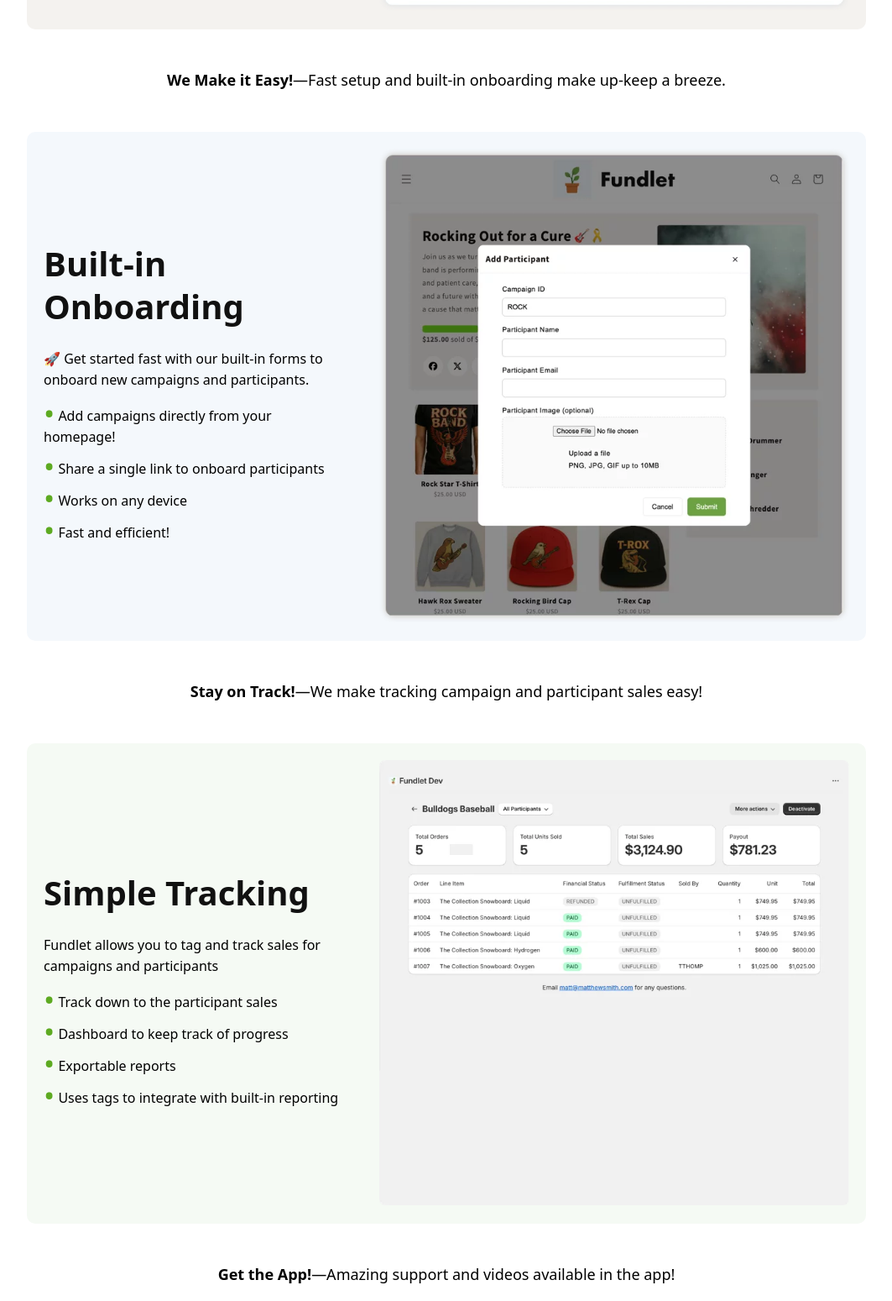
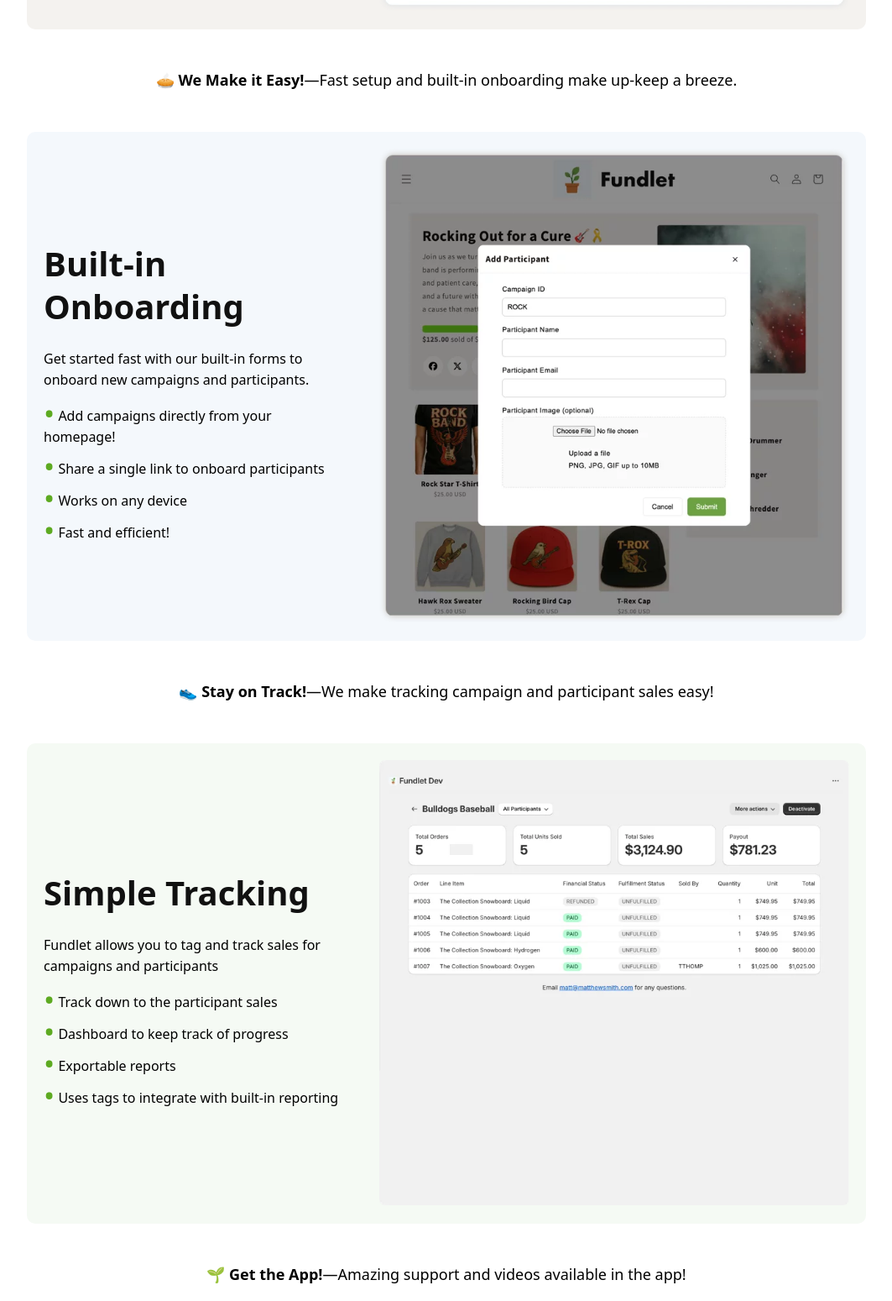
Before and after one commit to madoublet/fundlet-website, an Eleventy site: page src/index.md in a window 1280 px wide. Shown: the part 1248-2797 px from the top of the page at 84% size, without its empty margins (108-1171 px from the left). Built offline with nearby package versions, Linux system fonts and the light colour scheme; Eleventy itself is replaced by a stand-in of ours; files that its build step writes are made by us from their sources.

Commit message:
add emojis

```diff
--- a/src/_layouts/home.njk
+++ b/src/_layouts/home.njk
@@ -41,7 +41,7 @@ title: Base
         {% include "header.njk" %}
 
         <div class="index-pitch">
-            <h1>Grow your sales with Fundraisers!</h1>
+            <h1>Grow your Sales with Fundraisers!</h1>
 
             <p><span>•</span> Reach new customers through referral marketing</p>
             <p><span>•</span> Setup in minutes with zero code</p>
@@ -50,7 +50,7 @@ title: Base
         </div>
 
         <div class="index-highlight">
-            <h3><b>Built into Shopify</b>&mdash;Transform your Shopify store into a complete fundraising platform.</h3>
+            <h3><b>🛍️ Built into Shopify</b>&mdash;Transform your Shopify store into a complete fundraising platform.</h3>
         </div>
 
         <div class="index-feature" style="background-color: #F4F2EF;">
@@ -69,13 +69,13 @@ title: Base
         </div>
 
         <div class="index-highlight">
-            <h3><b>We Make it Easy!</b>&mdash;Fast setup and built-in onboarding make up-keep a breeze.</h3>
+            <h3><b>🥧 We Make it Easy!</b>&mdash;Fast setup and built-in onboarding make up-keep a breeze.</h3>
         </div>
 
         <div class="index-feature">
             <div>
                 <h2>Built-in Onboarding</h2>
-                <p>🚀 Get started fast with our built-in forms to onboard new campaigns and participants.</p>
+                <p>Get started fast with our built-in forms to onboard new campaigns and participants.</p>
                 <p>
                     <ul>
                         <li><span>•</span> Add campaigns directly from your homepage!</li>
@@ -89,7 +89,7 @@ title: Base
         </div>
 
         <div class="index-highlight">
-            <h3><b>Stay on Track!</b>&mdash;We make tracking campaign and participant sales easy!</h3>
+            <h3><b>👟 Stay on Track!</b>&mdash;We make tracking campaign and participant sales easy!</h3>
         </div>
 
         <div class="index-feature" style="background-color: #F5FAF4;">
@@ -111,7 +111,7 @@ title: Base
     </div>
 
     <div class="index-highlight">
-        <h3><b>Get the App!</b>&mdash;Amazing support and videos available in the app!</h3>
+        <h3><b>🌱 Get the App!</b>&mdash;Amazing support and videos available in the app!</h3>
     </div>
 
     {{ content | safe }}
```
Also changed, not shown: 1 other file.
